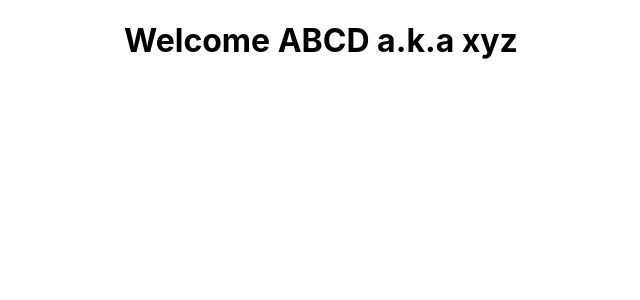
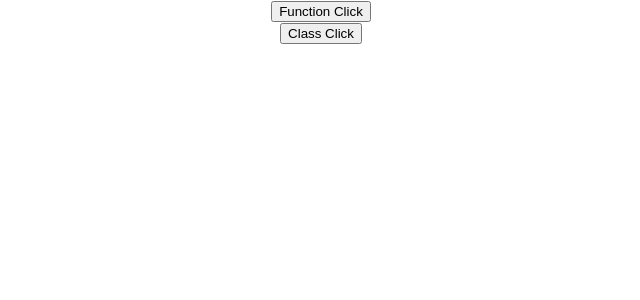
Before and after one commit to 23Vatsal/Hello-World-React, a React (Create React App) app: page / in a window 1280 px wide. Shown: the top 300 px of the page, without its empty margins (319-959 px from the left). Built offline with nearby package versions, Linux system fonts and the light colour scheme.

Commit message:
Event handling

```diff
--- a/src/App.js
+++ b/src/App.js
@@ -6,17 +6,21 @@ import Welcome from './components/Welcome'
 import Hello from './components/Hello'
 import Message from './components/Message'
 import Counter from './components/Counter';
+import FunctionClick from './components/FunctionClick';
+import ClassClick from './components/ClassClick';
 
 function App() {
   return (
     <div className="App">
+      <FunctionClick/>
+      <ClassClick/>
       {/* <Counter/> */}
       {/* <Message/>  */}
       {/* {<Greet name="Bruce" heroName="BatMan">
         <p>This is children props.</p>
       </Greet> */}
       {/* <Greet name="Tony" heroName="IronMan"/>  */}
-      <Welcome name="ABCD" heroName="xyz" />
+      {/* <Welcome name="ABCD" heroName="xyz" /> */}
       {/* <Hello/> */}
 
     </div>
--- /dev/null
+++ b/src/components/ClassClick.js
@@ -0,0 +1,16 @@
+import React, { Component } from 'react'
+
+class ClassClick extends Component {
+    Handler(){
+        console.log('Class Click enabled')
+    }
+    render() {
+        return (
+            <div>
+                <button onClick={this.Handler}>Class Click</button>
+            </div>
+        )
+    }
+}
+
+export default ClassClick
--- /dev/null
+++ b/src/components/FunctionClick.js
@@ -0,0 +1,15 @@
+import React from 'react'
+
+function FunctionClick() {
+
+    function clickHandler(){
+        console.log('clicked')
+    }
+    return (
+        <div>
+            <button onClick={clickHandler}>Function Click</button>
+        </div>
+    )
+}
+
+export default FunctionClick
```
